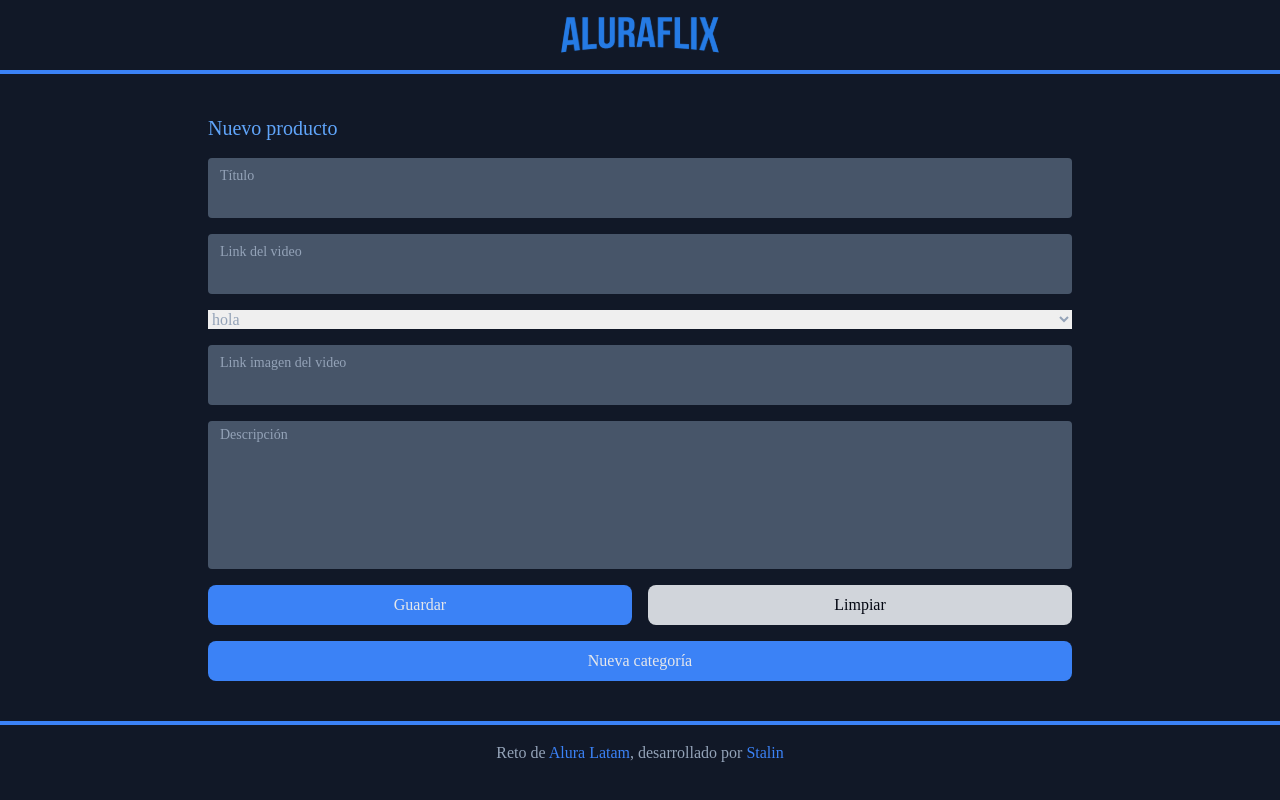
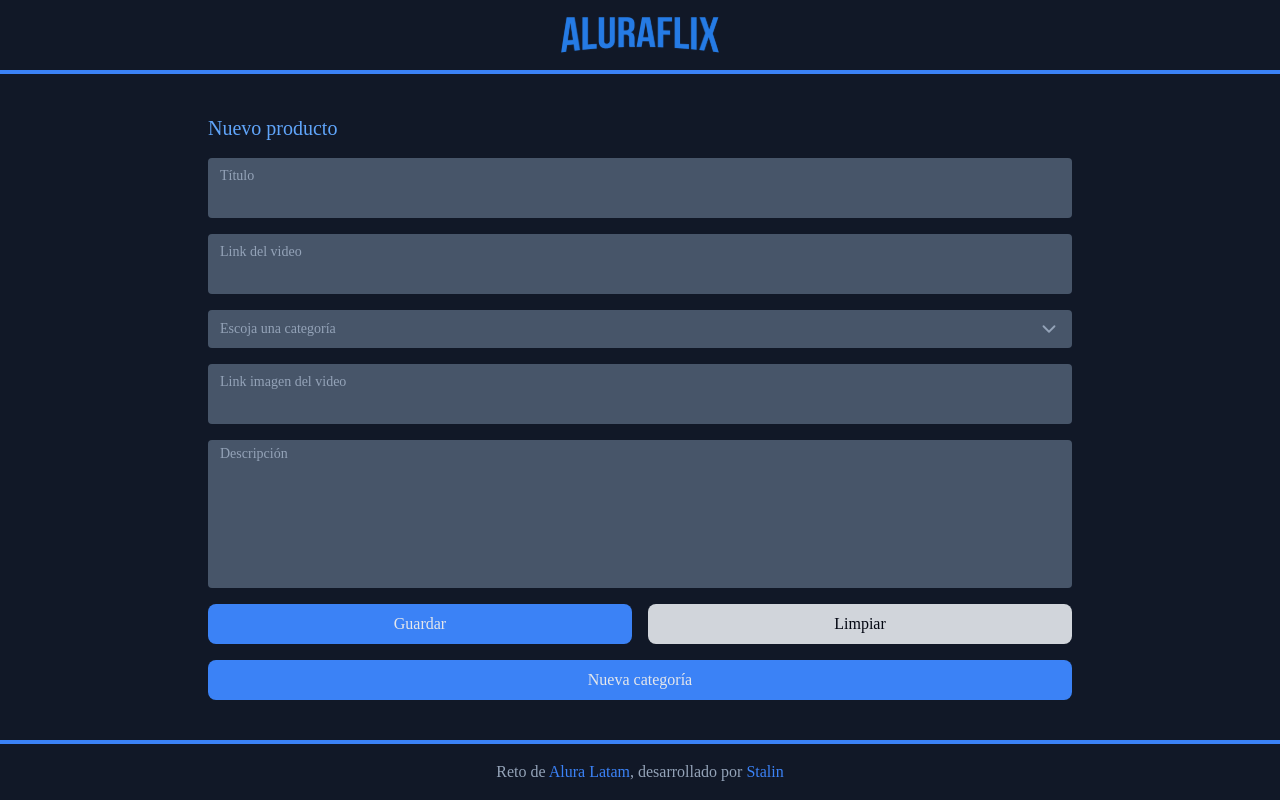
Before and after one commit to AL2A1118/aluraflix, a React (Vite) app: page /nuevo-video in a window 1280 px wide. Built offline with nearby package versions, Linux system fonts and the light colour scheme; data requests are answered from the project's data file.

Commit message:
add select categories with get db

```diff
--- a/src/components/SelectCategory.jsx
+++ b/src/components/SelectCategory.jsx
@@ -1,10 +1,65 @@
-function SelectCategory() {
+import { useContext, useState } from 'react'
+import { ApiContext } from '../context/Api'
+
+function SelectCategory({ infoVideo, setInfoVideo }) {
+  const [active, setActive] = useState(false)
+  const { categories } = useContext(ApiContext)
   return (
-    <select placeholder='selecciona una categoria'>
-      <option>hola</option>
-      <option>hola</option>
-      <option>hola</option>
-    </select>
+    <div className='flex flex-col bg-slate-600 rounded py-2 px-3 relative '>
+      <div
+        className='flex w-full justify-between items-center cursor-pointer'
+        onClick={() => setActive(!active)}
+      >
+        <span className='text-sm'>Escoja una categoría</span>
+        {active ? (
+          <svg
+            xmlns='http://www.w3.org/2000/svg'
+            width='22'
+            height='22'
+            viewBox='0 0 24 24'
+            strokeWidth='2'
+            stroke='currentColor'
+            fill='none'
+            strokeLinecap='round'
+            strokeLinejoin='round'
+          >
+            <path stroke='none' d='M0 0h24v24H0z' fill='none'></path>
+            <path d='M6 15l6 -6l6 6'></path>
+          </svg>
+        ) : (
+          <svg
+            width='22'
+            height='22'
+            viewBox='0 0 24 24'
+            strokeWidth='2'
+            stroke='currentColor'
+            fill='none'
+            strokeLinecap='round'
+            strokeLinejoin='round'
+          >
+            <path stroke='none' d='M0 0h24v24H0z' fill='none'></path>
+            <path d='M6 9l6 6l6 -6'></path>
+          </svg>
+        )}
+      </div>
+      {active && (
+        <ul className='flex flex-col absolute left-0 top-[54px] bg-slate-600 w-full rounded py-2 px-[6px] text-slate-200 border-slate-100 border-2 border-slate-200/25'>
+          {categories &&
+            categories.map(({ id, titulo }) => (
+              <li
+                className='px-[6px] py-1 hover:bg-blue-500 rounded cursor-pointer capitalize'
+                onClick={() => {
+                  setActive(!active)
+                  setInfoVideo({ categoria: titulo, ...infoVideo })
+                }}
+                key={id}
+              >
+                {titulo}
+              </li>
+            ))}
+        </ul>
+      )}
+    </div>
   )
 }
 
```
